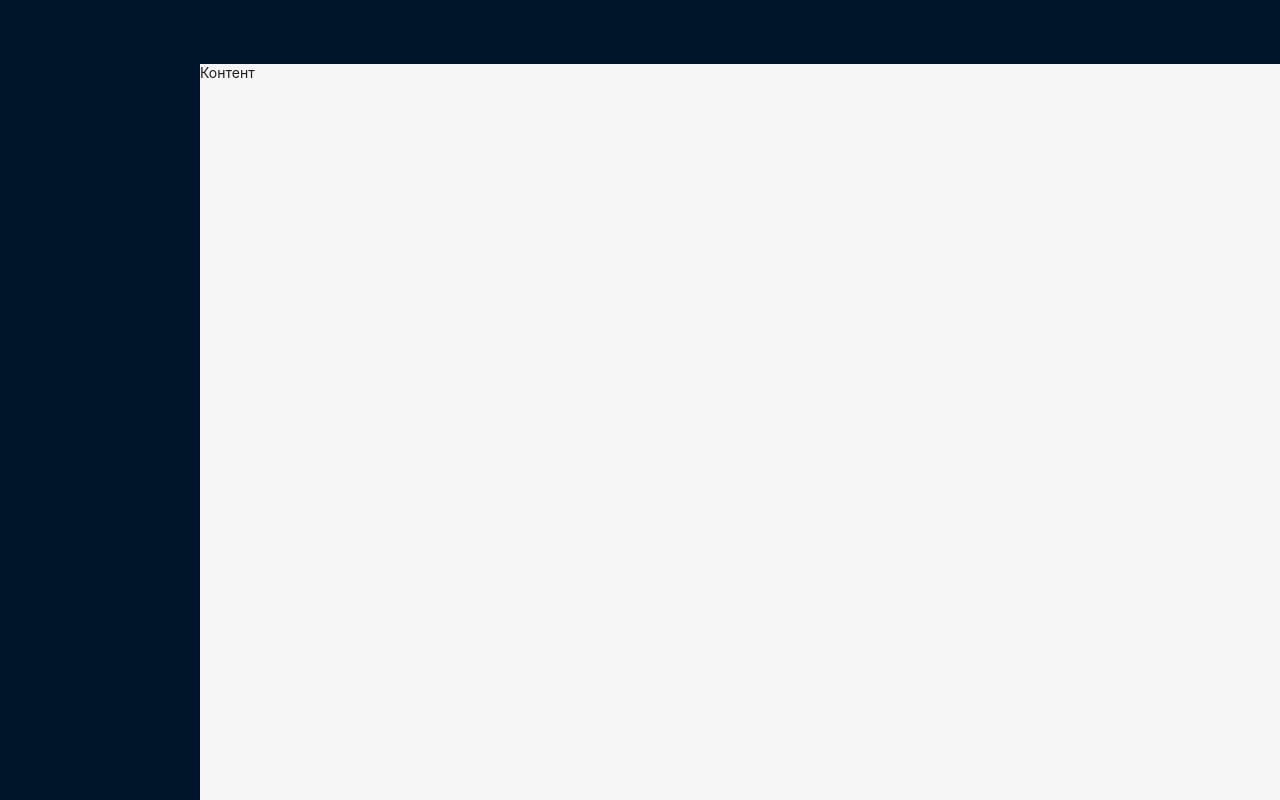
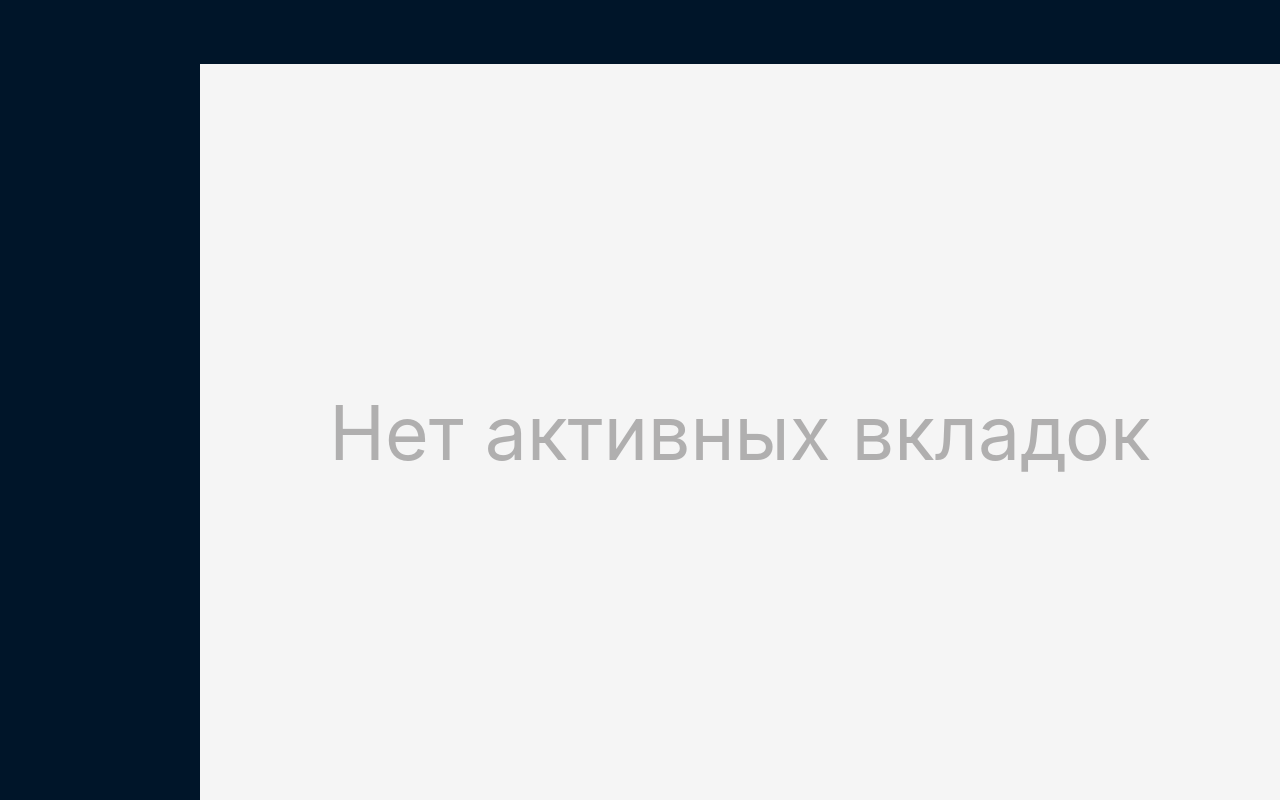
Before and after one commit to MrAmperage/ReactTradeInfoFrontend, a React (Create React App) app: page / in a window 1280 px wide. Built offline with nearby package versions, Linux system fonts and the light colour scheme.

Commit message:
Обновление компонента отображения контента страницы

```diff
--- a/src/Components/ContentContainerComponent/ContentContainerComponent.css
+++ b/src/Components/ContentContainerComponent/ContentContainerComponent.css
@@ -0,0 +1,6 @@
+/*Надпись об отсутствии контента*/
+.NoContentText {
+  font-size: 75px;
+  font: bolder;
+  color: rgba(107, 106, 106, 0.5);
+}
--- a/src/Components/ContentContainerComponent/ContentContainerComponent.tsx
+++ b/src/Components/ContentContainerComponent/ContentContainerComponent.tsx
@@ -1,6 +1,10 @@
 import "./ContentContainerComponent.css"
 /*Компонент для отображения текущей открытой страницы*/
 const ContentContainerComponent: React.FC = ()=>{
-    return <div className="AllSpace">Контент</div>
+    return <div className="AllSpace FlexCenter">
+        <span className="NoContentText">
+            Нет активных вкладок
+        </span>
+        </div>
 }
 export default ContentContainerComponent
--- a/src/Styles.css
+++ b/src/Styles.css
@@ -1,9 +1,20 @@
+/*Расширяет host элемент на всю страницу*/
 html,
 body,
 #Root,
-.AllSpace,
 #Root > div {
   height: 100%;
   width: 100%;
   margin: 0%;
 }
+/*Расширяет блок на все доступное прастранство*/
+.AllSpace {
+  height: 100%;
+  width: 100%;
+}
+/*Центрирует дочерние элементы*/
+.FlexCenter {
+  display: flex;
+  justify-content: center;
+  align-items: center;
+}
```
